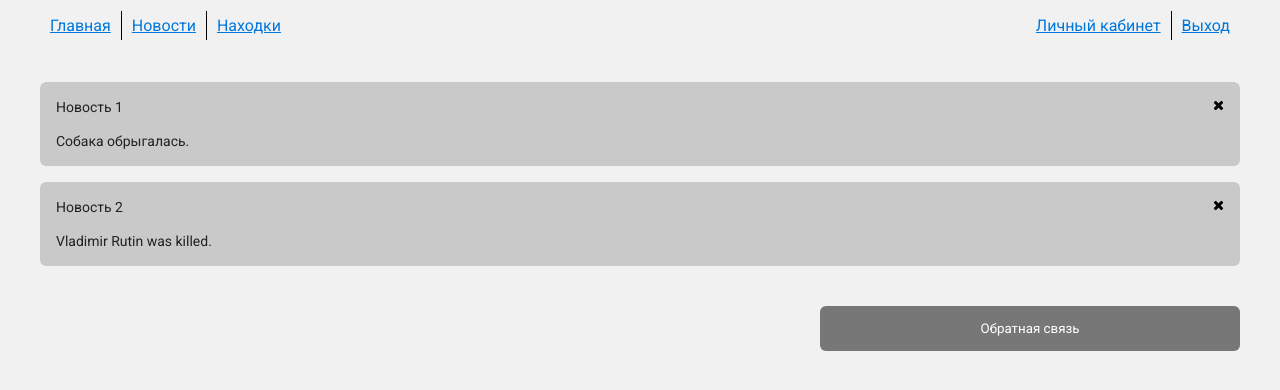
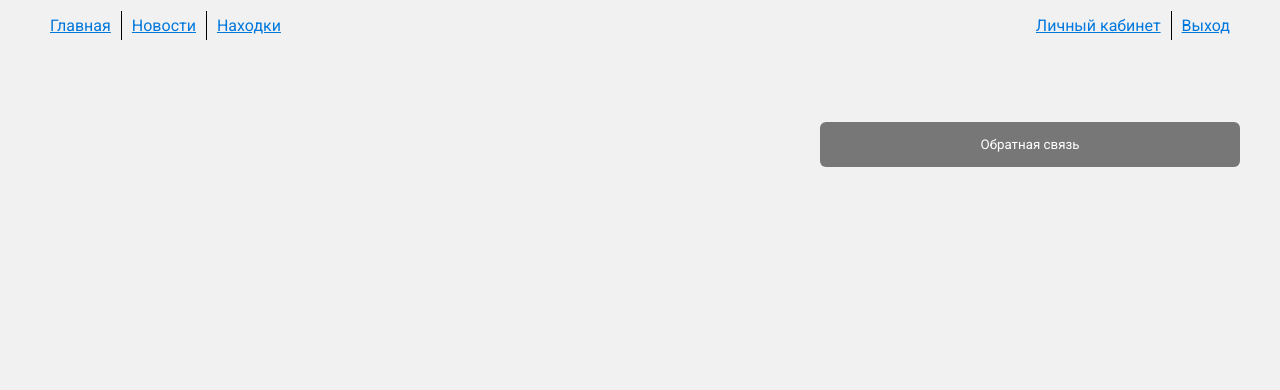
Before and after one commit to gromoff97/PIPcourse, an Angular app: page /news in a window 1280 px wide. Shown: the top 390 px of the page. Built offline with nearby package versions, Linux system fonts and the light colour scheme.

Commit message:
id was created for div-block + example block was commented

```diff
--- a/src/app/news/news.component.html
+++ b/src/app/news/news.component.html
@@ -1,7 +1,8 @@
 <div class="def-content">
   <div class="content">
     <div class="col-main">
-      <div class="col-block window-box comments">
+      <div id="news" class="col-block window-box comments">
+        <!-- examples
         <div class="window">
           <div class="name">Новость 1</div>
           <div class="content">
@@ -16,6 +17,7 @@
           </div>
           <a class="uk-icon-close"></a>
         </div>
+        examples end-->
       </div>
     </div>
     <div class="col-main but-col">
```
